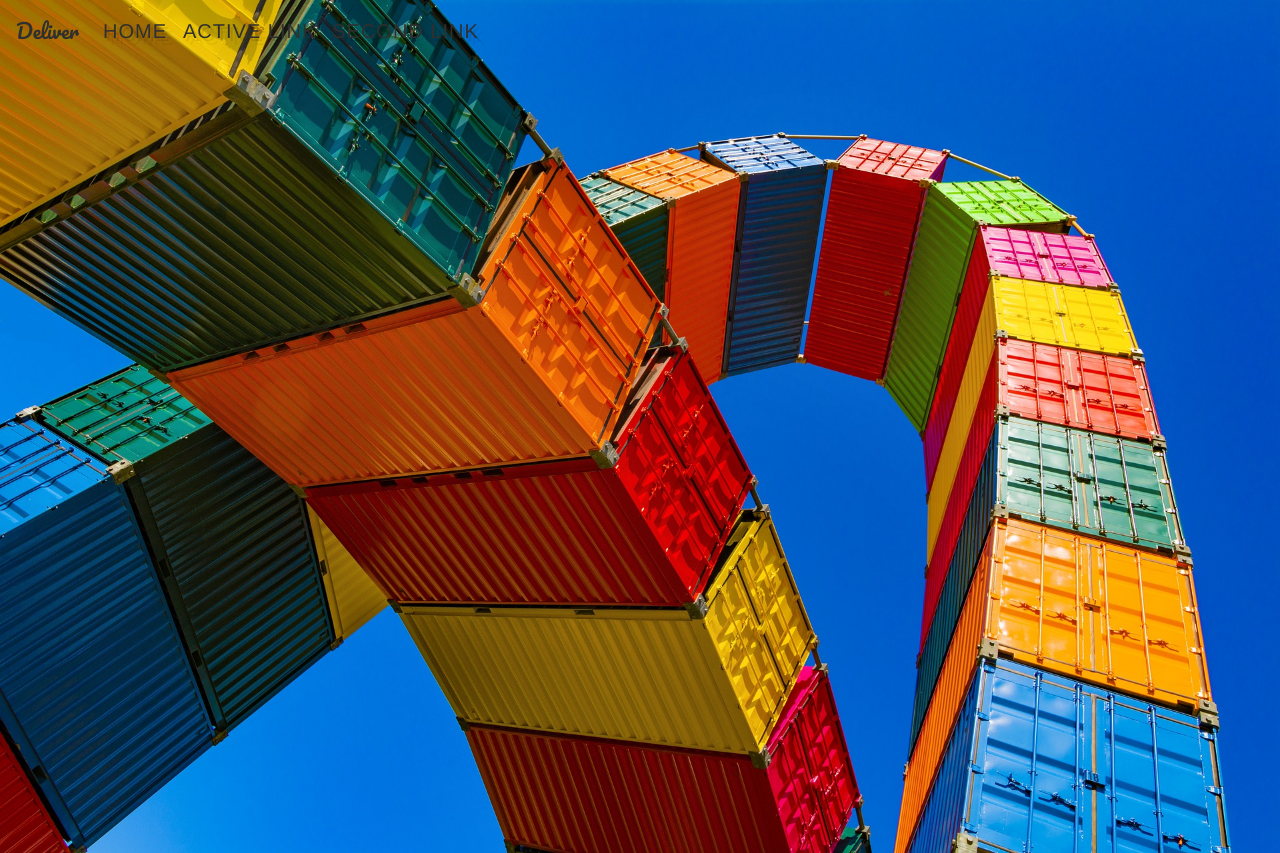
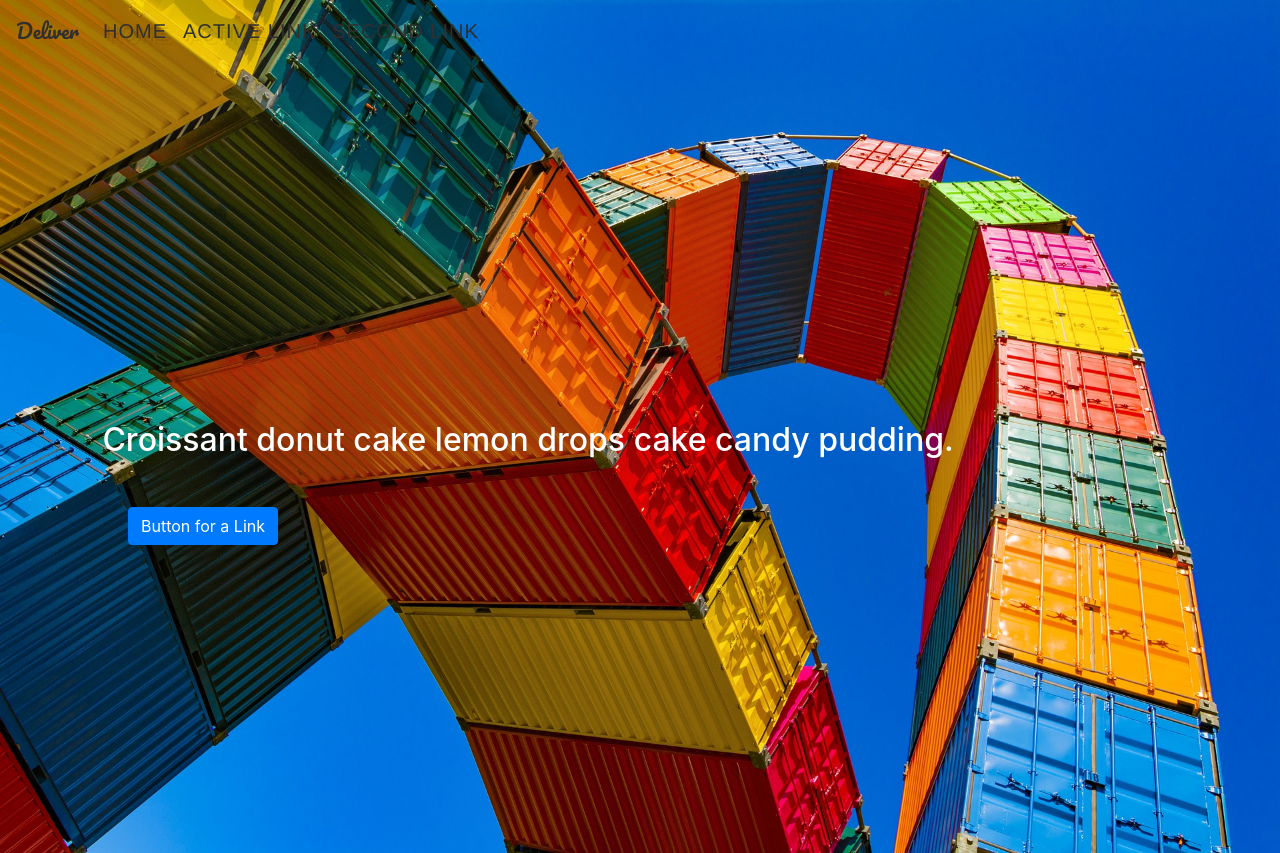
Before and after one commit to HellBlazer616/design-work-delivery, a plain HTML site: page index.html in a window 1280 px wide. Shown: the top 853 px of the page. Drawn offline with nearby package versions, Linux system fonts and the light colour scheme; some packages are replaced by stand-ins of ours; a script that the page names is missing; a web font is replaced by a local one.

Commit message:
Added button and tag line

```diff
--- a/index.html
+++ b/index.html
@@ -37,9 +37,17 @@
         </nav>
     </section>
     <section>
-            <div>
+            <div class="">
                 <div class="">
                     <img src="image3.jpg" class="img-fluid" alt="Responsive image">
+                </div>
+                <div class="img-button">
+                    <a class="btn btn-primary" href="#" role="button"><p class="btn-text">Button for a Link</p></a>
+                </div>
+                <div class="tag-line">
+                    <p>
+                        <h2 class="tag-color">Croissant donut cake lemon drops cake candy pudding.</h2>
+                    </p>
                 </div>
             </div>
     </section>
--- a/style.css
+++ b/style.css
@@ -275,3 +275,117 @@ html {
 .navbar-brand {
   font-family: 'Pacifico', cursive !important;
 }
+
+.img-button {
+  position: absolute;
+  top: 2.5%;
+  left: 10%;
+}
+
+.btn-text {
+  margin-bottom: 0 !important;
+}
+
+.btn-text:focus,
+.btn-text:hover {
+  color: #2f2f2f;
+  /*color for brocoli */
+  font-size: 20px;
+  -webkit-transition: font-size .3s;
+  /* Safari */
+  transition: font-size .3s;
+
+}
+
+.tag-line {
+  position: absolute;
+  top: 1.5%;
+  left: 10%;
+}
+
+.tag-color {
+  color: white;
+  font-size: 1rem;
+}
+
+/* Small devices (landscape phones, 576px and up) */
+@media (min-width: 576px) {
+  .img-button {
+    position: absolute;
+    top: 3.5%;
+    left: 10%;
+  }
+
+  .tag-line {
+    position: absolute;
+    top: 2%;
+    left: 10%;
+
+  }
+
+  .tag-color {
+    color: white;
+    font-size: 2rem;
+  }
+
+}
+
+/* Medium devices (tablets, 768px and up) */
+@media (min-width: 768px) {
+  .img-button {
+    position: absolute;
+    top: 5%;
+    left: 10%;
+  }
+
+  .tag-line {
+    position: absolute;
+    top: 3%;
+    left: 10%;
+  }
+
+  .tag-color {
+    color: white;
+    font-size: 2rem;
+  }
+}
+
+/* Large devices (desktops, 992px and up) */
+@media (min-width: 992px) {
+  .img-button {
+    position: absolute;
+    top: 9%;
+    left: 10%;
+  }
+
+  .tag-line {
+    position: absolute;
+    top: 7%;
+    left: 10%;
+  }
+
+  .tag-color {
+    color: white;
+    font-size: 2rem;
+  }
+}
+
+/* Extra large devices (large desktops, 1200px and up) */
+@media (min-width: 1200px) {
+  .img-button {
+    position: absolute;
+    top: 10%;
+    left: 10%;
+  }
+
+  .tag-line {
+    position: absolute;
+    top: 8%;
+    left: 8%;
+  }
+
+  .tag-color {
+    color: white;
+    font-size: 2rem;
+  }
+}
```
